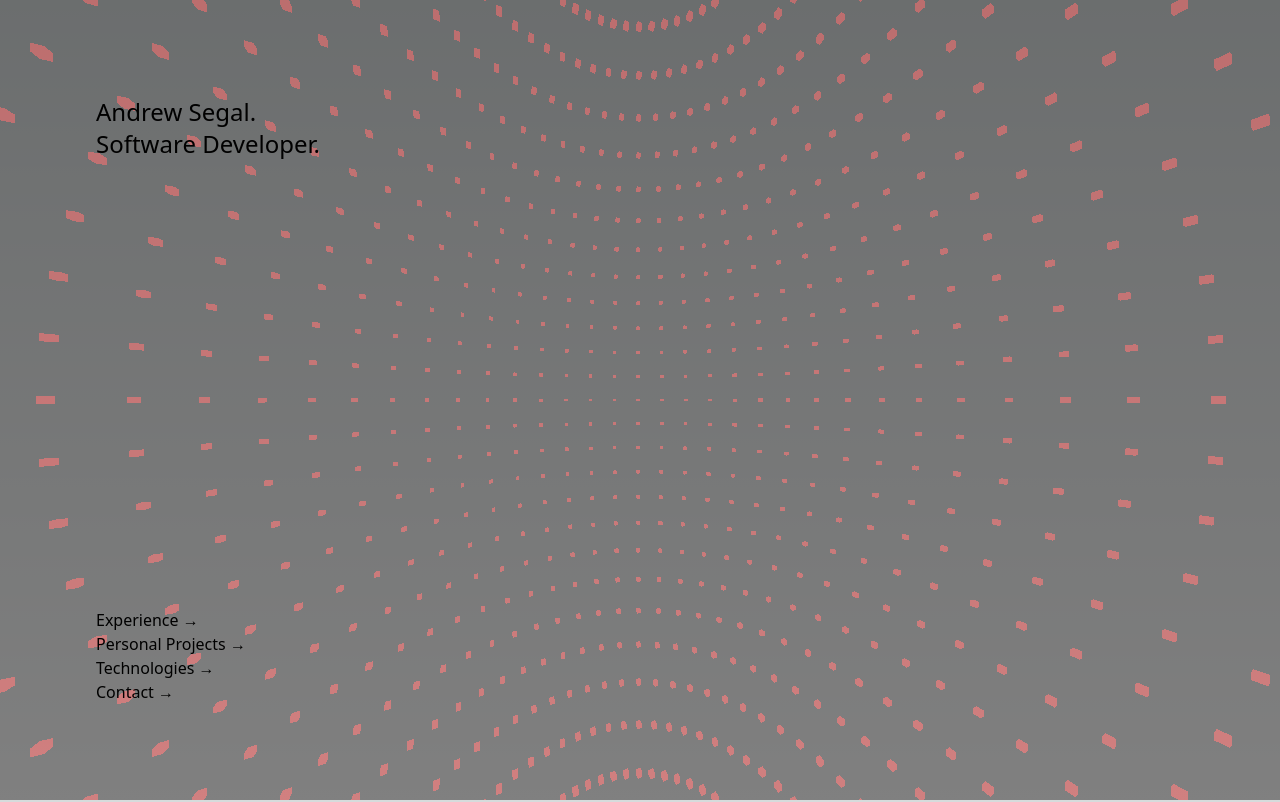
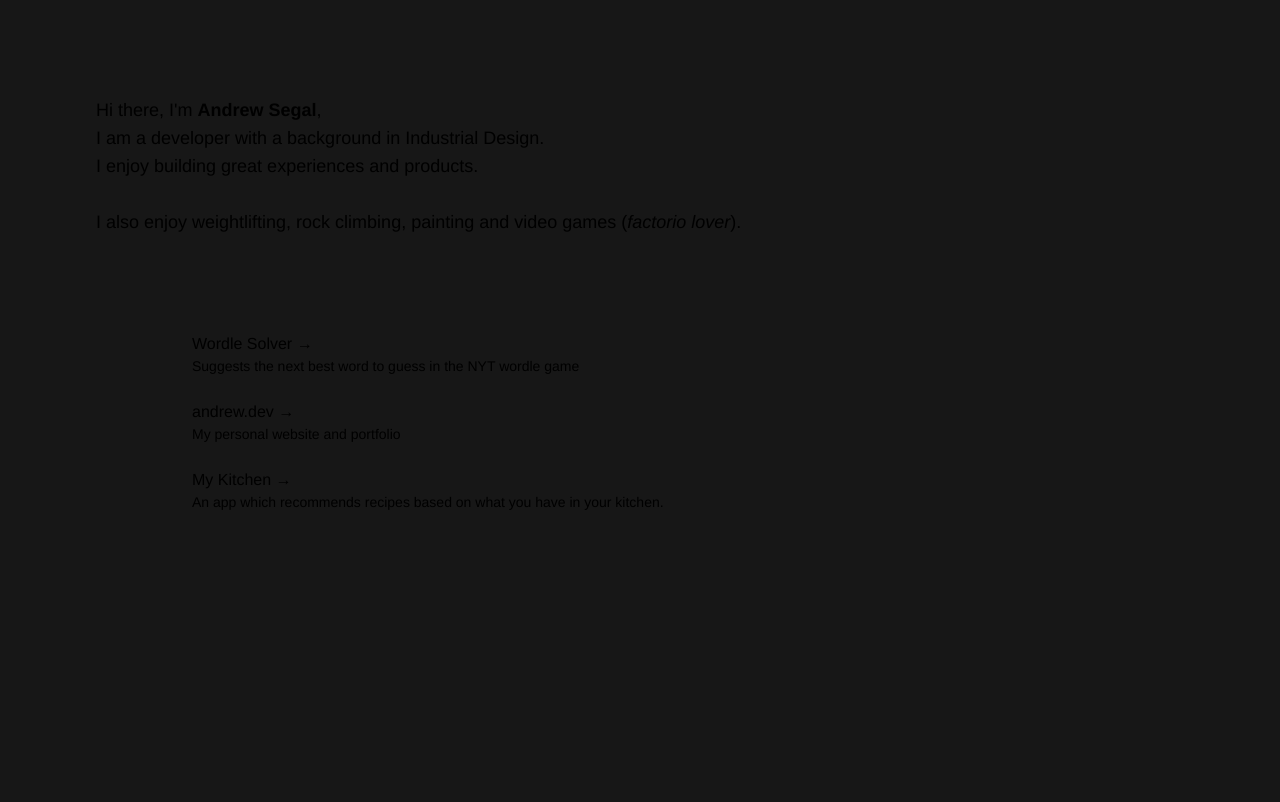
Before and after one commit to birdswitharms/Portfolio, a Next.js app: page / in a window 1280 px wide. Shown: the top 802 px of the page. Built offline with nearby package versions, Linux system fonts and the light colour scheme.

Commit message:
Remove particles file, move pages into components (and to home page)

```diff
--- a/public/particles.js
+++ /dev/null
@@ -1,60 +0,0 @@
-import * as THREE from 'three';
-
-export function initParticles() {
-  var mousePos = {x:.5,y:.5};
-  var phase = 0;
-
-  var scene = new THREE.Scene();
-  var camera = new THREE.PerspectiveCamera(95, window.innerWidth / window.innerHeight, 0.1, 1000);
-  camera.position.z = 10;
-
-  var renderer = new THREE.WebGLRenderer();
-  renderer.setSize(window.innerWidth, window.innerHeight);
-  var container = document.getElementById('particle-container');
-  container.appendChild(renderer.domElement);
-
-  var boxSize = 0.2;
-  var geometry = new THREE.BoxGeometry(boxSize, boxSize, boxSize);
-  var materialGreen = new THREE.MeshBasicMaterial({transparent: true,  color: "red",  opacity: 0.4,  side: THREE.DoubleSide});
-
-  var pitchSegments = 60;
-  var elevationSegments = pitchSegments/2;
-  var particles = pitchSegments*elevationSegments
-  var side = Math.pow(particles, 1/3);
-
-  var radius = 16;
-
-  var parentContainer = new THREE.Object3D();
-  scene.add(parentContainer);
-
-  for (var p = 0; p < pitchSegments; p++) {
-    var pitch = Math.PI * 2 * p / pitchSegments ;
-    for (var e = 0; e < elevationSegments; e++) {
-      var elevation = Math.PI  * ((e / elevationSegments)-0.5)
-      var particle = new THREE.Mesh(geometry, materialGreen);
-
-      parentContainer.add(particle);
-
-      var dest = new THREE.Vector3();
-      dest.z = (Math.sin(pitch) * Math.cos(elevation)) * radius; //z pos in sphere
-      dest.x = (Math.cos(pitch) * Math.cos(elevation)) * radius; //x pos in sphere
-      dest.y = Math.sin(elevation) * radius; //y pos in sphere
-
-      // Set the particle's position to the sphere position
-      particle.position.copy(dest);
-    }
-  }
-
-
-  function render() {
-    phase += 0.002;
-
-    parentContainer.rotation.y = phase*3;
-    parentContainer.rotation.x = (mousePos.y-0.5) * Math.PI;
-    parentContainer.rotation.z = (mousePos.x-0.5) * Math.PI;
-
-    renderer.render(scene, camera);
-    requestAnimationFrame(render);
-  }
-  render();
-}
--- a/src/pages/experience.js
+++ b/src/app/components/experience.js
@@ -1,10 +1,10 @@
 import React from 'react';
-import '../app/globals.css'
+import '../globals.css'
 import Link from 'next/link'
 
 export default function Experience() {
   return (
-    <section className="flex min-h-screen flex-col justify-between p-24">
+    <section id="experience" className="flex min-h-screen flex-col justify-between p-24">
       <div>
         <div>
           <Link className="hover:underline" href="https://altrio.com/">Altrio <span>&#8594;</span></Link>
--- /dev/null
+++ b/src/app/components/intro.js
@@ -0,0 +1,13 @@
+import React from "react"
+
+export default function Intro() {
+  return (
+    <section id="intro" className="text-left text-lg">
+      Hi there, I'm <strong>Andrew Segal</strong>,<br />
+      I am a developer with a background in Industrial Design.<br />
+      I enjoy building great experiences and products.<br />
+      <br/>
+      I also enjoy weightlifting, rock climbing, painting and video games (<i>factorio lover</i>).
+    </section>
+  )
+}
--- a/src/pages/projects.js
+++ b/src/app/components/projects.js
@@ -1,14 +1,19 @@
 import React from 'react';
-import '../app/globals.css'
+import '../globals.css'
 import Link from 'next/link'
 
-export default function PersonalProjects() {
+export default function Projects() {
   return (
-    <section className="flex min-h-screen flex-col justify-between p-24">
+    <section id="projects" className="flex min-h-screen flex-col justify-between p-24">
       <div>
         <div>
           <Link className="hover:underline" href="https://pete-and-andrew.github.io/wordleSolver/">Wordle Solver <span>&#8594;</span></Link>
           <div className="text-sm">Suggests the next best word to guess in the NYT wordle game</div>
+        </div>
+        <br />
+        <div>
+          <Link className="hover:underline" href="https://github.com/birdswitharms/portfolio">andrew.dev <span>&#8594;</span></Link>
+          <div className="text-sm">My personal website and portfolio</div>
         </div>
         <br />
         <div>
--- a/src/pages/technologies.js
+++ b/src/app/components/technologies.js
@@ -1,13 +1,12 @@
 import React from 'react';
-import '../app/globals.css'
-import Link from 'next/link'
+import '../globals.css'
 
 const front = ["Javascript", "React", "Redux", "Tailwind", "Next.js", "CSS", "Bootstrap", "Material UI", "Jest", "React Testing Library", "Webpack", "ESLint"]
 const back = ["Ruby", "Elixir", "Ruby on Rails", "Stimulus", "Turbo frames", "Pheonix", "PostgreSQL", "Relational Databases", "Sidekiq", "Rspec", "GraphQL", "Heroku", "AWS"]
 
-const Technologies = () => {
+export default function Technologies() {
   return (
-    <section className="flex min-h-screen p-24">
+    <section id="technologies" className="flex min-h-screen p-24">
       <div className="flex-col mr-24">
         <div className="underline">Front-end</div>
         <div className="text-sm">{front.map((skill) => {
@@ -27,5 +26,3 @@ const Technologies = () => {
     </section>
   )
 }
-
-export default Technologies;
--- a/src/app/globals.css
+++ b/src/app/globals.css
@@ -18,23 +18,8 @@
 
 body {
   margin: 0;
+  font-family: Switzer,Switzer Fallback,Helvetica,Arial;
   overflow: hidden;
   color: rgb(var(--foreground-rgb));
-  background: linear-gradient(
-      to bottom,
-      transparent,
-      rgb(var(--background-end-rgb))
-    )
-    rgb(var(--background-start-rgb));
-
+  background-color: rgb(23, 23, 23);
 }
-
-#particle-container {
-  position: absolute;
-  opacity: 50%;
-  top: 0;
-  left: 0;
-  width: 100%;
-  height: 100%;
-  z-index: -1; /* Place the particle container behind other elements */
-}
--- a/src/app/layout.js
+++ b/src/app/layout.js
@@ -2,20 +2,11 @@
 
 import { Inter } from 'next/font/google'
 import './globals.css'
-import { useEffect } from 'react'
-import { initParticles } from '../../public/particles'
-
-const inter = Inter({ subsets: ['latin'] })
 
 export default function RootLayout({ children }) {
-  useEffect(() => {
-    initParticles();
-  }, [])
-
   return (
     <html>
       <body>
-        <div id="particle-container"></div>
         {children}
       </body>
     </html>
--- a/src/app/page.js
+++ b/src/app/page.js
@@ -1,26 +1,15 @@
-import Link from 'next/link'
+import Intro from "./components/intro"
+import Projects from "./components/projects"
+import Experience from "./components/experience"
+import Technologies from "./components/technologies"
 
 export default function Home() {
   return (
-    <section className="flex min-h-screen flex-col justify-between p-24">
-      <div className="text-left text-2xl">
-        <div>Andrew Segal.</div>
-        <div>Software Developer.</div>
-      </div>
-      <div className="text-left w-48">
-        <Link href="/experience">
-          <div className="hover:underline">Experience <span>&#8594;</span></div>
-        </Link>
-        <Link href="/projects">
-          <div className="hover:underline">Personal Projects <span>&#8594;</span></div>
-        </Link>
-        <Link href="/technologies">
-          <div className="hover:underline">Technologies <span>&#8594;</span></div>
-        </Link>
-        <Link href="/contact">
-          <div className="hover:underline">Contact <span>&#8594;</span></div>
-        </Link>
-      </div>
-    </section>
+    <main className="flex flex-col justify-between p-24">
+      <Intro />
+      <Projects />
+      <Experience />
+      <Technologies />
+    </main>
   )
 }
--- a/src/pages/_app.js
+++ b/src/pages/_app.js
@@ -1,18 +1,10 @@
-import React, { useEffect } from 'react';
-import { initParticles } from '../../public/particles'
+import React from 'react';
 import Link from 'next/link'
 
 function MyApp({ Component, pageProps }) {
-  useEffect(() => {
-    initParticles();
-  }, [])
-
   return (
     <div>
-      <div id="particle-container"></div>
       <div className="text-left text-2xl ml-24 mt-24">
-        <div>Andrew Segal.</div>
-        <div>Software Developer.</div>
         <br />
         <div className="text-lg"><Link className="hover:underline" href="/"><span>&#8592;</span> back</Link></div>
       </div>
```
Also changed, not shown: public/fonts/Switzer.woff2 (added).
